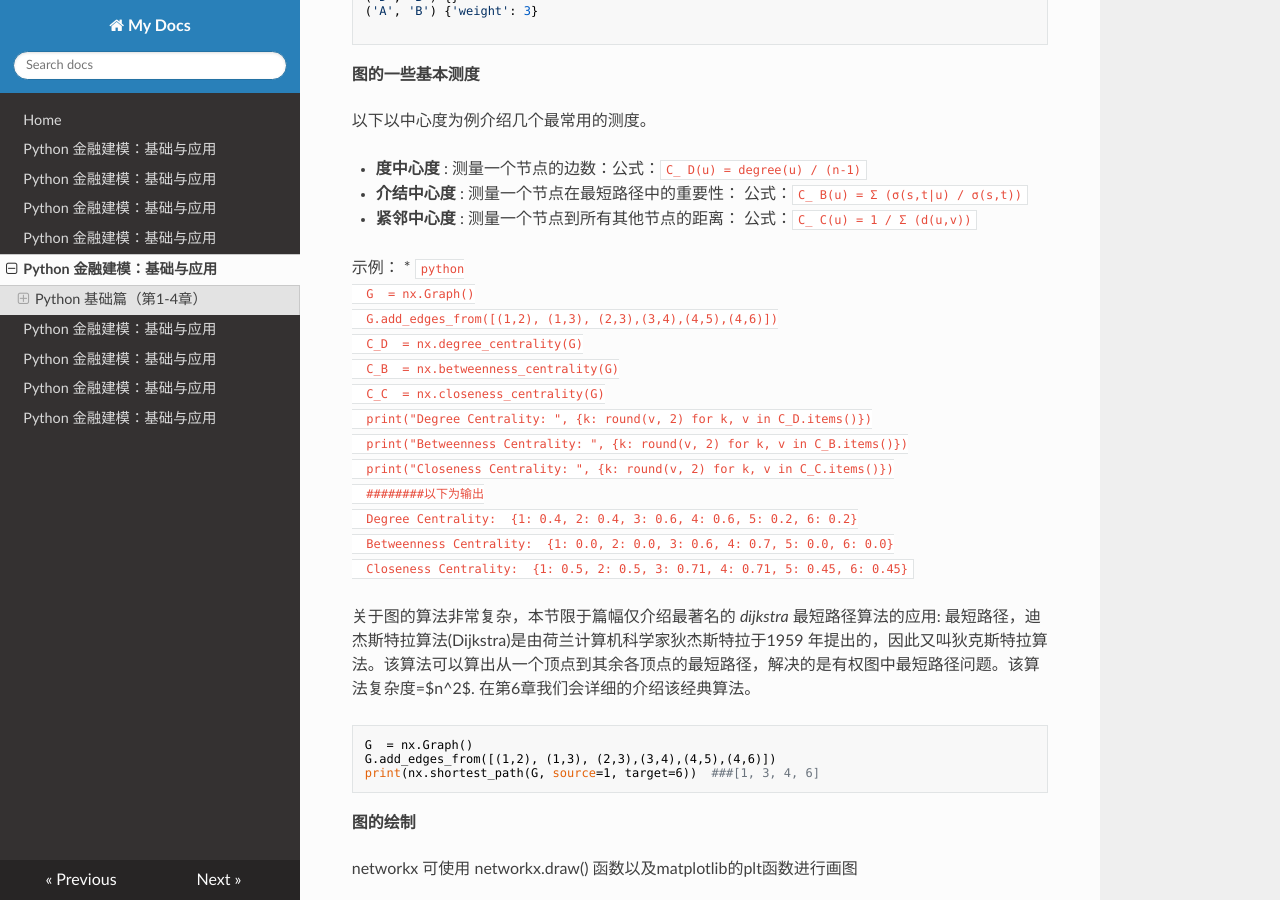
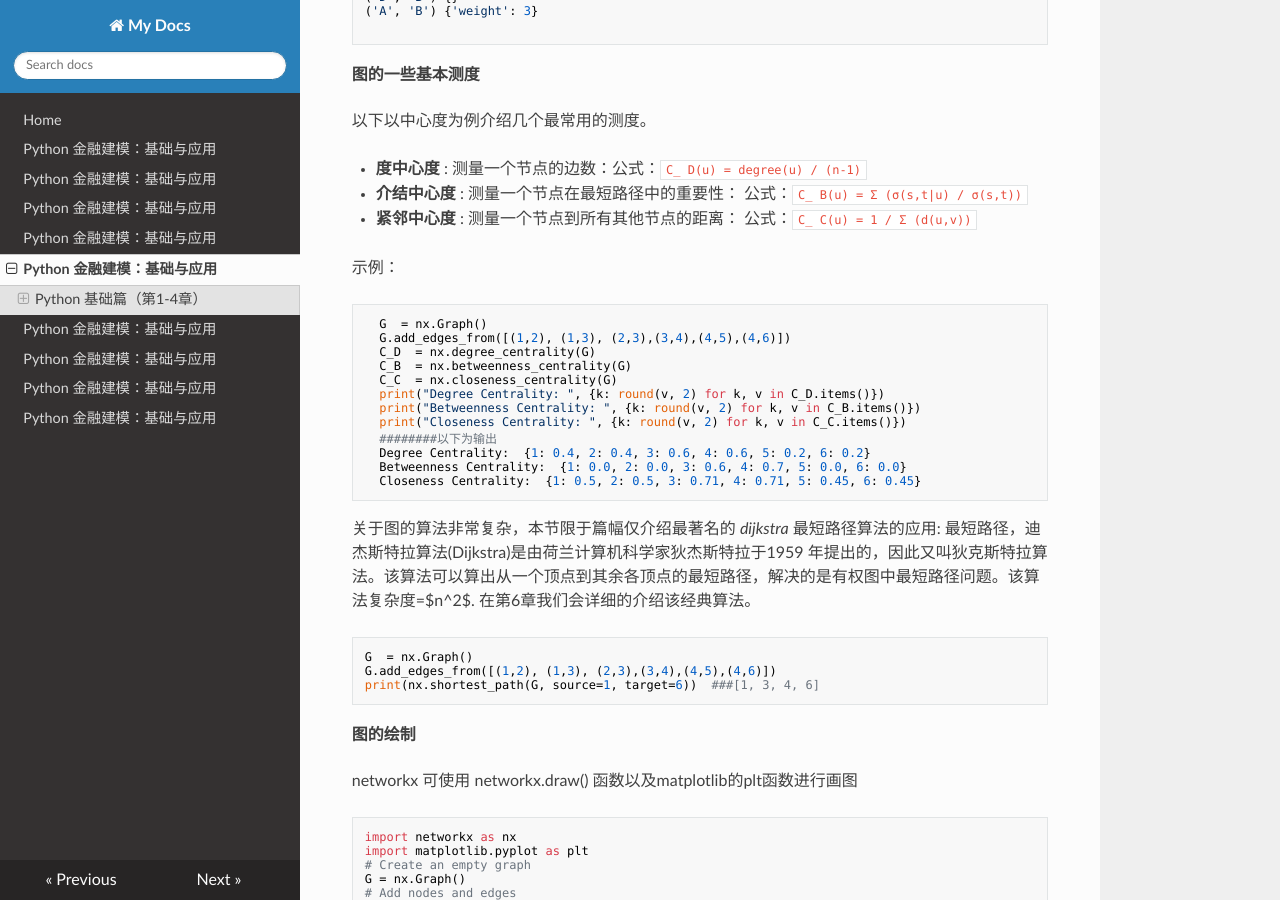
Before and after one commit to sihtyh/draft_textbook, an MkDocs documentation site: the page built from docs/draft_chapter2.md, in a window 1280 px wide and 900 px high, scrolled down 20943 px. Built offline with MkDocs 1.6.1, drawn with Linux system fonts in a browser that asks for light colours; nearby versions of some CDN libraries.

Commit message:
Add files via upload

````diff
--- a/docs/draft_chapter2.md
+++ b/docs/draft_chapter2.md
@@ -462,7 +462,6 @@ with open('large_log_file.txt', 'r') as f:
 
 在本节中，我们探讨了 `re.compile` 在 Python 正则表达式中的作用。通过掌握 `re.compile`，可以优化性能，提高代码重用性，并捕获语法错误。在日志文件处理、文本处理或其他应用中，`re.compile` 都是一个不可或缺的工具。
 
-
 ###### 常用正则表达式总结
 
 注意（）的用法
@@ -480,7 +479,6 @@ with open('large_log_file.txt', 'r') as f:
 6、限制输入英文数字下划线： ^[A-Za-z0-9-_]+$
 
 7、中英文数字下划线横线： ^[\u4e00-\u9fa5A-Za-z0-9-_]+$
-
 
 #### 2.3 字典和集合
 
@@ -1073,7 +1071,8 @@ for e, datadict in G.edges.items():
 * **紧邻中心度** : 测量一个节点到所有其他节点的距离： 公式：`C_ C(u) = 1 / Σ (d(u,v))`
 
   示例：
-* ```python
+
+```python
   G  = nx.Graph()
   G.add_edges_from([(1,2), (1,3), (2,3),(3,4),(4,5),(4,6)])
   C_D  = nx.degree_centrality(G)
@@ -1086,11 +1085,11 @@ for e, datadict in G.edges.items():
   Degree Centrality:  {1: 0.4, 2: 0.4, 3: 0.6, 4: 0.6, 5: 0.2, 6: 0.2}
   Betweenness Centrality:  {1: 0.0, 2: 0.0, 3: 0.6, 4: 0.7, 5: 0.0, 6: 0.0}
   Closeness Centrality:  {1: 0.5, 2: 0.5, 3: 0.71, 4: 0.71, 5: 0.45, 6: 0.45}
-  ```
+```
 
 关于图的算法非常复杂，本节限于篇幅仅介绍最著名的 *dijkstra* 最短路径算法的应用: 最短路径，迪杰斯特拉算法(Dijkstra)是由荷兰计算机科学家狄杰斯特拉于1959 年提出的，因此又叫狄克斯特拉算法。该算法可以算出从一个顶点到其余各顶点的最短路径，解决的是有权图中最短路径问题。该算法复杂度=$n^2$. 在第6章我们会详细的介绍该经典算法。
 
-```
+```python
 G  = nx.Graph()
 G.add_edges_from([(1,2), (1,3), (2,3),(3,4),(4,5),(4,6)])
 print(nx.shortest_path(G, source=1, target=6))  ###[1, 3, 4, 6]
````
